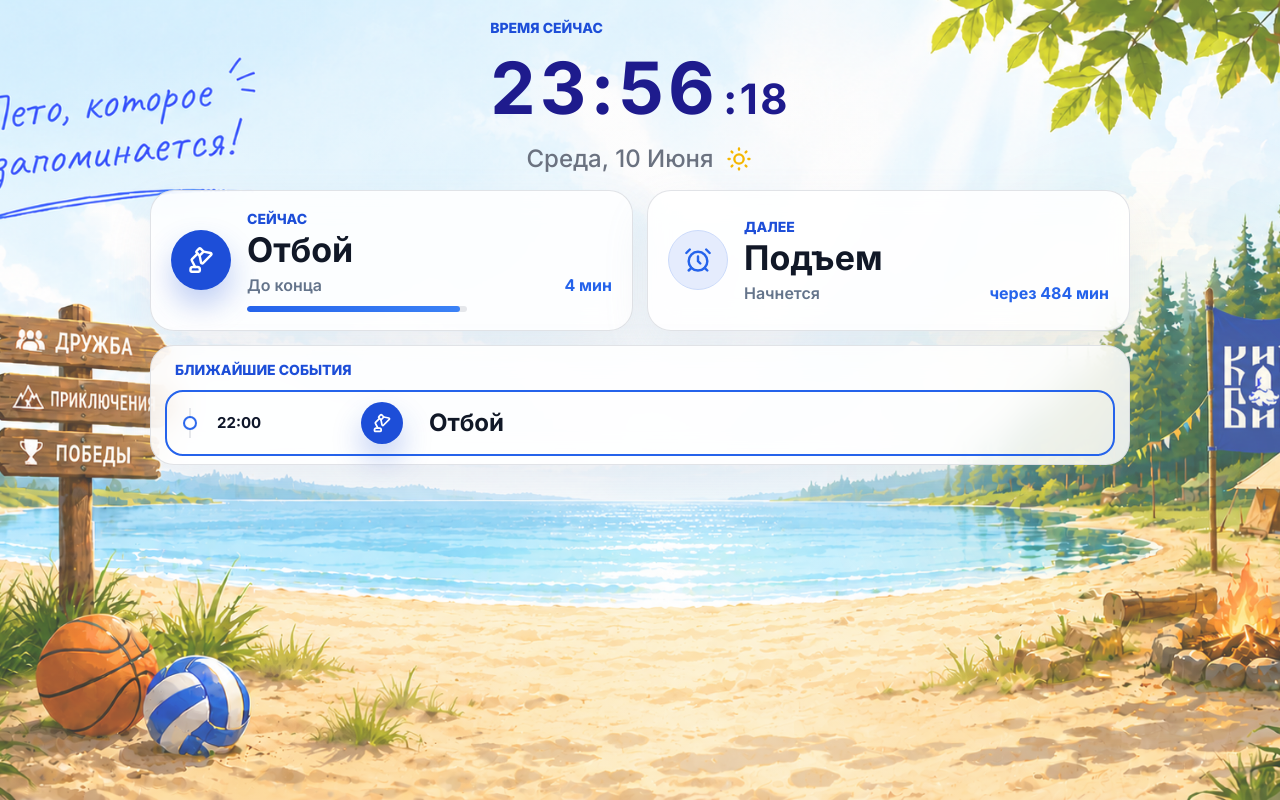
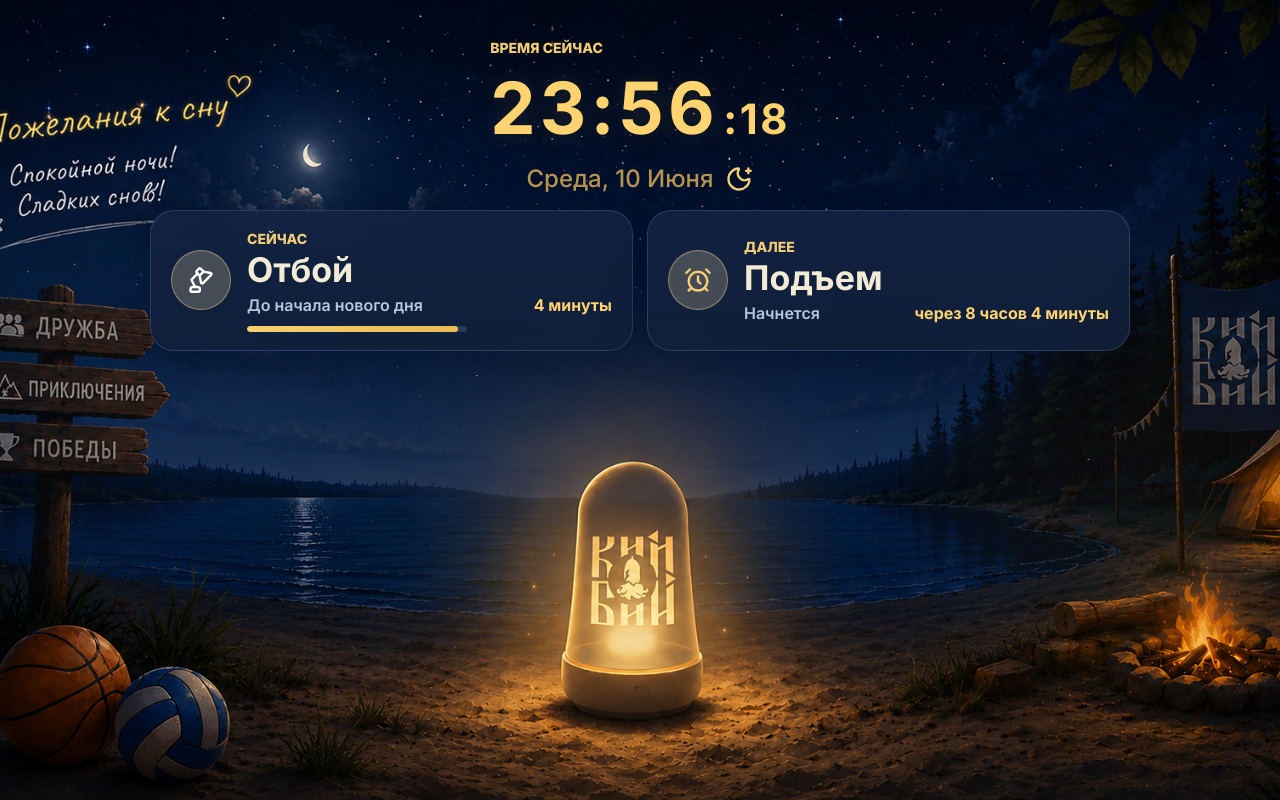
Before and after one commit to STAP16/kiybiy-schedule, a React (Vite) app: page / in a window 1280 px wide. Built offline with nearby package versions, Linux system fonts and the light colour scheme.

Commit message:
Ночник

```diff
--- a/src/App.jsx
+++ b/src/App.jsx
@@ -1,9 +1,13 @@
-import { SunMedium } from 'lucide-react';
-import scheduleData from './data/schedule.json';
+import { MoonStar, SunMedium } from 'lucide-react';
+import { useEffect, useMemo, useState } from 'react';
+import backgroundSummerUrl from '../assets/background_summer.webp';
+import summerNightUrl from '../assets/summer_night.webp';
 import InfoCard from './components/InfoCard';
 import TimelineItem from './components/TimelineItem';
+import scheduleData from './data/schedule.json';
 import {
   formatClock,
+  formatDuration,
   formatEventTime,
   formatLongDate,
   getMinutesUntil,
@@ -12,9 +16,29 @@ import {
   normalizeSchedule,
 } from './utils/schedule';
 
-import { useEffect, useMemo, useState } from 'react';
+const schedule = normalizeSchedule(scheduleData);
+const NIGHT_ACCENT_COLOR = '#f3cd76';
 
-const schedule = normalizeSchedule(scheduleData);
+function getCardEvent(event, isLightsOut) {
+  if (!event || !isLightsOut) {
+    return event;
+  }
+
+  if (event.icon === 'LampDesk' || event.icon === 'AlarmClock') {
+    return {
+      ...event,
+      color: NIGHT_ACCENT_COLOR,
+    };
+  }
+
+  return event;
+}
+
+function preloadImage(src) {
+  const image = new Image();
+  image.src = src;
+  return image;
+}
 
 export default function App() {
   const [now, setNow] = useState(() => new Date());
@@ -31,10 +55,30 @@ export default function App() {
     return () => window.clearInterval(timer);
   }, []);
 
-  const { currentMinutes, currentEvent, nextEvent, upcomingEvents } = useMemo(
-    () => getScheduleState(schedule, now),
-    [now],
-  );
+  useEffect(() => {
+    const preloadedImages = [
+      preloadImage(backgroundSummerUrl),
+      preloadImage(summerNightUrl),
+    ];
+
+    return () => {
+      preloadedImages.forEach((image) => {
+        image.src = '';
+      });
+    };
+  }, []);
+
+  const {
+    currentMinutes,
+    currentEvent,
+    nextEvent,
+    upcomingEvents,
+    isOvernightLightsOut,
+    startOfNewDayMinutes,
+  } = useMemo(() => getScheduleState(schedule, now), [now]);
+  const isLightsOut = currentEvent?.icon === 'LampDesk';
+  const currentCardEvent = getCardEvent(currentEvent, isLightsOut);
+  const nextCardEvent = getCardEvent(nextEvent, isLightsOut);
 
   const timelineItems = useMemo(
     () =>
@@ -45,8 +89,41 @@ export default function App() {
     [upcomingEvents],
   );
 
+  useEffect(() => {
+    document.body.classList.toggle('night-mode', isLightsOut);
+
+    return () => {
+      document.body.classList.remove('night-mode');
+    };
+  }, [isLightsOut]);
+
+  const currentCardHelperText = isLightsOut
+    ? isOvernightLightsOut
+      ? 'До подъема'
+      : 'До начала нового дня'
+    : 'До конца';
+
+  const currentCardAccentText = currentEvent
+    ? isLightsOut
+      ? formatDuration(
+          getMinutesUntil(
+            isOvernightLightsOut
+              ? nextEvent?.startMinutes ?? startOfNewDayMinutes
+              : startOfNewDayMinutes,
+            currentMinutes,
+          ),
+        )
+      : formatDuration(getMinutesUntil(currentEvent.endMinutes, currentMinutes))
+    : '-';
+
+  const currentCardProgress = currentEvent
+    ? isLightsOut && isOvernightLightsOut
+      ? 100
+      : getProgressPercent(currentEvent, currentMinutes)
+    : undefined;
+
   return (
-    <main className="page-shell">
+    <main className={`page-shell ${isLightsOut ? 'page-shell-night' : ''}`}>
       <div className="background-glow background-glow-left" />
       <div className="background-glow background-glow-right" />
 
@@ -59,7 +136,11 @@ export default function App() {
           </div>
           <div className="hero-date-row">
             <p className="hero-date">{formatLongDate(now)}</p>
+            {isLightsOut ? (
+              <MoonStar size={28} color={NIGHT_ACCENT_COLOR} />
+            ) : (
               <SunMedium size={28} color="#f5b700" />
+            )}
           </div>
         </div>
       </section>
@@ -67,28 +148,25 @@ export default function App() {
       <section className="cards-grid">
         <InfoCard
           label="Сейчас"
-          event={currentEvent}
-          helperText="До конца"
-          accentText={
-            currentEvent
-              ? `${getMinutesUntil(currentEvent.endMinutes, currentMinutes)} мин`
-              : '-'
-          }
-          progress={
-            currentEvent ? getProgressPercent(currentEvent, currentMinutes) : undefined
-          }
+          event={currentCardEvent}
+          helperText={currentCardHelperText}
+          accentText={currentCardAccentText}
+          progress={currentCardProgress}
           filledIcon
         />
         <InfoCard
           label="Далее"
-          event={nextEvent}
+          event={nextCardEvent}
           helperText="Начнется"
           accentText={
-            nextEvent ? `через ${getMinutesUntil(nextEvent.startMinutes, currentMinutes)} мин` : '-'
+            nextEvent
+              ? `через ${formatDuration(getMinutesUntil(nextEvent.startMinutes, currentMinutes))}`
+              : '-'
           }
         />
       </section>
 
+      {!isLightsOut ? (
         <section className="timeline-section">
           <div className="section-header">
             <p className="section-label">Ближайшие события</p>
@@ -103,6 +181,7 @@ export default function App() {
             ))}
           </ul>
         </section>
+      ) : null}
     </main>
   );
 }
--- a/src/data/schedule.json
+++ b/src/data/schedule.json
@@ -19,6 +19,6 @@
   { "title": "Телефоны, сладкий шкаф", "time": "19:30", "icon": "Smartphone", "color": "#2563eb" },
   { "title": "Сдача телефонов и сладкого шкафа", "time": "19:50", "icon": "Archive", "color": "#475569" },
   { "title": "Лагерное мероприятие", "time": "20:00", "icon": "Flag", "color": "#2563eb" },
-  { "title": "Готовимся ко сну", "time": "21:00", "icon": "MoonStar", "color": "#6366f1" },
-  { "title": "Отбой", "time": "22:00", "icon": "LampDesk", "color": "#1d4ed8" }
+  { "title": "Готовимся ко сну", "time": "22:00", "icon": "MoonStar", "color": "#6366f1" },
+  { "title": "Отбой", "time": "22:30", "icon": "LampDesk", "color": "#1d4ed8" }
 ]
--- a/src/styles.css
+++ b/src/styles.css
@@ -19,7 +19,12 @@ body {
   min-height: 100vh;
   background:
     linear-gradient(rgba(255, 255, 255, 0.2), rgba(255, 255, 255, 0.2)),
-    url('../assets/background_summer.png') center / cover no-repeat fixed;
+    url('../assets/background_summer.webp') center / cover no-repeat fixed;
+  transition: background 260ms ease, color 260ms ease;
+}
+
+body.night-mode {
+  background: url('../assets/summer_night.webp') center / cover no-repeat fixed;
 }
 
 #root {
@@ -44,6 +49,12 @@ body {
   filter: blur(80px);
   opacity: 0.4;
   pointer-events: none;
+}
+
+.background-glow-left {
+  left: -120px;
+  top: 110px;
+  background: rgba(59, 130, 246, 0.14);
 }
 
 .background-glow-right {
@@ -193,6 +204,65 @@ body {
   height: 100%;
   border-radius: inherit;
   background: linear-gradient(90deg, #2563eb 0%, #3b82f6 100%);
+}
+
+.page-shell-night .background-glow-left {
+  background: rgba(111, 168, 255, 0.12);
+}
+
+.page-shell-night .background-glow-right {
+  background: rgba(247, 198, 94, 0.12);
+}
+
+.page-shell-night .hero-label,
+.page-shell-night .section-label {
+  color: #f3cd76;
+}
+
+.page-shell-night .hero {
+  margin-top: 20px;
+}
+
+.page-shell-night .clock {
+  color: #ffd36f;
+  text-shadow: 0 0 24px rgba(255, 211, 111, 0.12);
+}
+
+.page-shell-night .hero-date {
+  color: #b89452;
+}
+
+.page-shell-night .info-card {
+  background: linear-gradient(180deg, rgba(19, 36, 67, 0.84), rgba(17, 31, 57, 0.9));
+  border: 1px solid rgba(122, 146, 194, 0.25);
+  box-shadow: 0 20px 45px rgba(3, 10, 26, 0.34);
+}
+
+.page-shell-night .info-card h2 {
+  color: #f3ebd6;
+}
+
+.page-shell-night .event-description,
+.page-shell-night .info-card-meta {
+  color: #b9c6dd;
+}
+
+.page-shell-night .info-card-meta strong {
+  color: #ffd36f;
+}
+
+.page-shell-night .progress-bar {
+  background: rgba(124, 141, 173, 0.24);
+}
+
+.page-shell-night .progress-bar span {
+  background: linear-gradient(90deg, #f4d06f 0%, #e9bb55 100%);
+}
+
+.page-shell-night .icon-badge {
+  background: color-mix(in srgb, var(--badge-color) 14%, rgba(255, 255, 255, 0.1));
+  border-color: color-mix(in srgb, var(--badge-color) 38%, rgba(255, 255, 255, 0.08));
+  box-shadow: inset 0 1px 0 rgba(255, 255, 255, 0.06);
 }
 
 .icon-badge {
--- a/src/utils/schedule.js
+++ b/src/utils/schedule.js
@@ -87,14 +87,30 @@ export function normalizeSchedule(rawSchedule) {
 export function getScheduleState(schedule, now = new Date()) {
   const parts = getMoscowNowParts(now);
   const currentMinutes = parts.hour * 60 + parts.minute;
+  const firstEvent = schedule[0] ?? null;
+  const lastEvent = schedule[schedule.length - 1] ?? null;
 
-  const currentEvent =
+  let currentEvent =
     schedule.find(
       (item) => currentMinutes >= item.startMinutes && currentMinutes < item.endMinutes,
     ) ?? null;
 
+  const isOvernightLightsOut =
+    !currentEvent &&
+    firstEvent &&
+    lastEvent &&
+    currentMinutes < firstEvent.startMinutes &&
+    lastEvent.icon === 'LampDesk';
+
+  if (isOvernightLightsOut) {
+    currentEvent = {
+      ...lastEvent,
+      carriesIntoNextDay: true,
+    };
+  }
+
   const nextEvent =
-    schedule.find((item) => item.startMinutes > currentMinutes) ?? schedule[0] ?? null;
+    schedule.find((item) => item.startMinutes > currentMinutes) ?? firstEvent ?? null;
 
   const upcomingEvents = schedule
     .filter((item) => item.endMinutes > currentMinutes)
@@ -105,6 +121,8 @@ export function getScheduleState(schedule, now = new Date()) {
     currentEvent,
     nextEvent,
     upcomingEvents,
+    isOvernightLightsOut,
+    startOfNewDayMinutes: 24 * 60,
   };
 }
 
@@ -121,6 +139,37 @@ export function getMinutesUntil(targetMinutes, currentMinutes) {
   return diff >= 0 ? diff : 24 * 60 + diff;
 }
 
+function pluralize(value, forms) {
+  const mod10 = value % 10;
+  const mod100 = value % 100;
+
+  if (mod10 === 1 && mod100 !== 11) {
+    return forms[0];
+  }
+
+  if (mod10 >= 2 && mod10 <= 4 && (mod100 < 12 || mod100 > 14)) {
+    return forms[1];
+  }
+
+  return forms[2];
+}
+
+export function formatDuration(minutes) {
+  if (minutes < 60) {
+    return `${minutes} ${pluralize(minutes, ['минута', 'минуты', 'минут'])}`;
+  }
+
+  const hours = Math.floor(minutes / 60);
+  const restMinutes = minutes % 60;
+  const parts = [`${hours} ${pluralize(hours, ['час', 'часа', 'часов'])}`];
+
+  if (restMinutes > 0) {
+    parts.push(`${restMinutes} ${pluralize(restMinutes, ['минута', 'минуты', 'минут'])}`);
+  }
+
+  return parts.join(' ');
+}
+
 export function getProgressPercent(event, currentMinutes) {
   const duration = event.endMinutes - event.startMinutes;
 
```
Also changed, not shown: assets/background_summer.webp (renamed from assets/background_summer.png), assets/summer_night.webp (added), 7 other files (tests, documents, lock files or other folders). Lines whose indentation alone changed are shown as unchanged.
